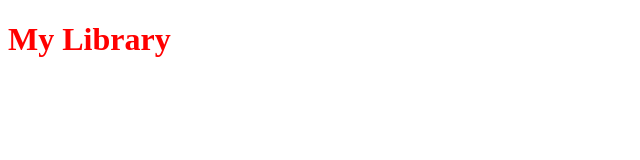
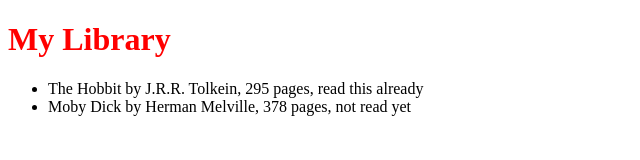
Before and after one commit to mikerachman1/odin-library, a plain HTML site: page index.html in a window 1280 px wide. Shown: the whole page, without its empty margins (0-640 px from the left). Drawn offline with Linux system fonts and the light colour scheme.

Commit message:
added displayLibrary function

```diff
--- a/index.html
+++ b/index.html
@@ -9,7 +9,7 @@
 </head>
 <body>
   <h1>My Library</h1>
-
-  <script src="/script.js"></script>
+  <div id="bookContainer"></div>
+  <script src="script.js"></script>
 </body>
 </html>
--- a/script.js
+++ b/script.js
@@ -15,3 +15,19 @@ function addBookToLibrary(title, author, pages, read) {
   let newBook = new Book(title, author, pages, read)
   myLibrary.push(newBook)
 }
+
+addBookToLibrary('The Hobbit', 'J.R.R. Tolkein', '295', true);
+addBookToLibrary('Moby Dick', 'Herman Melville', '378', false);
+
+function displayLibrary(books) {
+  let str = '<ul>'
+
+  books.forEach(function(book) {
+    str += '<li>' + book.info() + '</li>'
+  })
+
+  str += '</ul>'
+  document.getElementById("bookContainer").innerHTML = str
+}
+
+displayLibrary(myLibrary)
```
